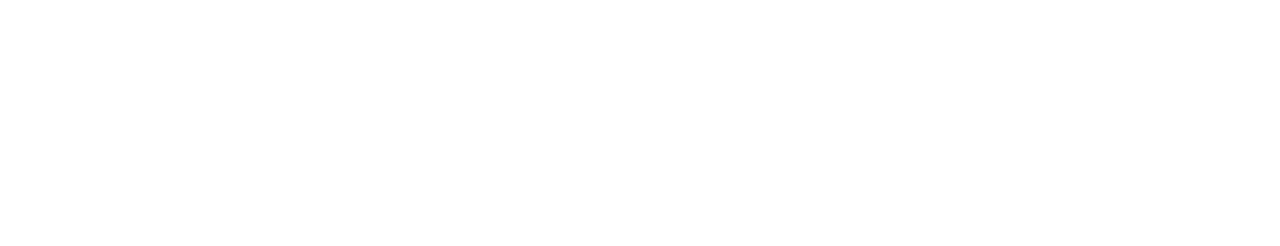
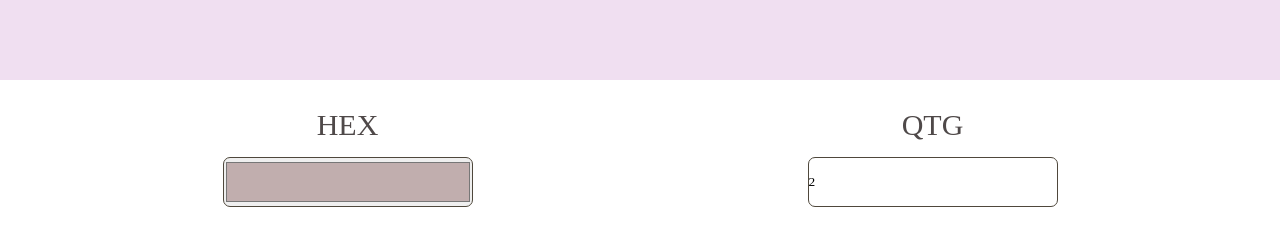
Before and after one commit to v-l-a-d-i-m-i-r/Color-Generator-project, a plain HTML site: page src/index.html in a window 1280 px wide. Drawn offline with Linux system fonts and the light colour scheme.

Commit message:
second commit

```diff
--- a/src/index.html
+++ b/src/index.html
@@ -11,22 +11,51 @@
 
 <body>
   <div class="wrapper">
-    <header>
+    <header class="header">
       <div class="container">
 
       </div>
     </header>
-    <section class="buttons">
 
-    </section>
+    <div class="container">
+      <section class="buttons">
+
+        <div class="button-color">
+          <div class="color">
+            <div class="button-label"><label for="hex">hex</label></div>
+            <input type="color" class="link" id="hex" name="color" value="#c1aeae">
+          </div>
+        </div>
+
+        <div class="button-number">
+          <div class="number">
+            <div class="button-label"><label for="qtg">qtg</label></div>
+            <input type="number" class="link" id="qtg" name="number" max="20" min="3" value="2" />
+          </div>
+        </div>
+
+      </section>
+    </div>
+
     <section class="table">
+      <div class="container">
 
+      </div>
     </section>
   </div>
+
   <footer class="footer">
 
   </footer>
 
+
+
+
+
+
+
+
+
 </body>
 
 </html>
--- a/src/scss/style.scss
+++ b/src/scss/style.scss
@@ -11,7 +11,47 @@ body {
   overflow: hidden;
 }
 
+.header {
+  height: 80px;
+  background-color: rgb(240, 223, 241);
+}
+
 .container {
   max-width: 1170px;
   margin: 0 auto;
 }
+
+.buttons {
+  display: flex;
+  justify-content: space-around;
+  margin: 30px 0px 0px 0px;
+}
+
+.button-label {
+  width: 250px;
+  text-align: center;
+  font-size: 30px;
+  text-transform: uppercase;
+  color: #4f4949;
+  margin: 0px 0px 17px 0px;
+}
+
+.button-color {}
+
+.color {}
+
+.link {
+  width: 250px;
+  height: 50px;
+  border: 1px solid #4f483c;
+  border-radius: 7px;
+
+}
+
+.button-number {}
+
+.number {}
+
+.table {}
+
+.footer {}
```
Also changed, not shown: src/css/style.css.
